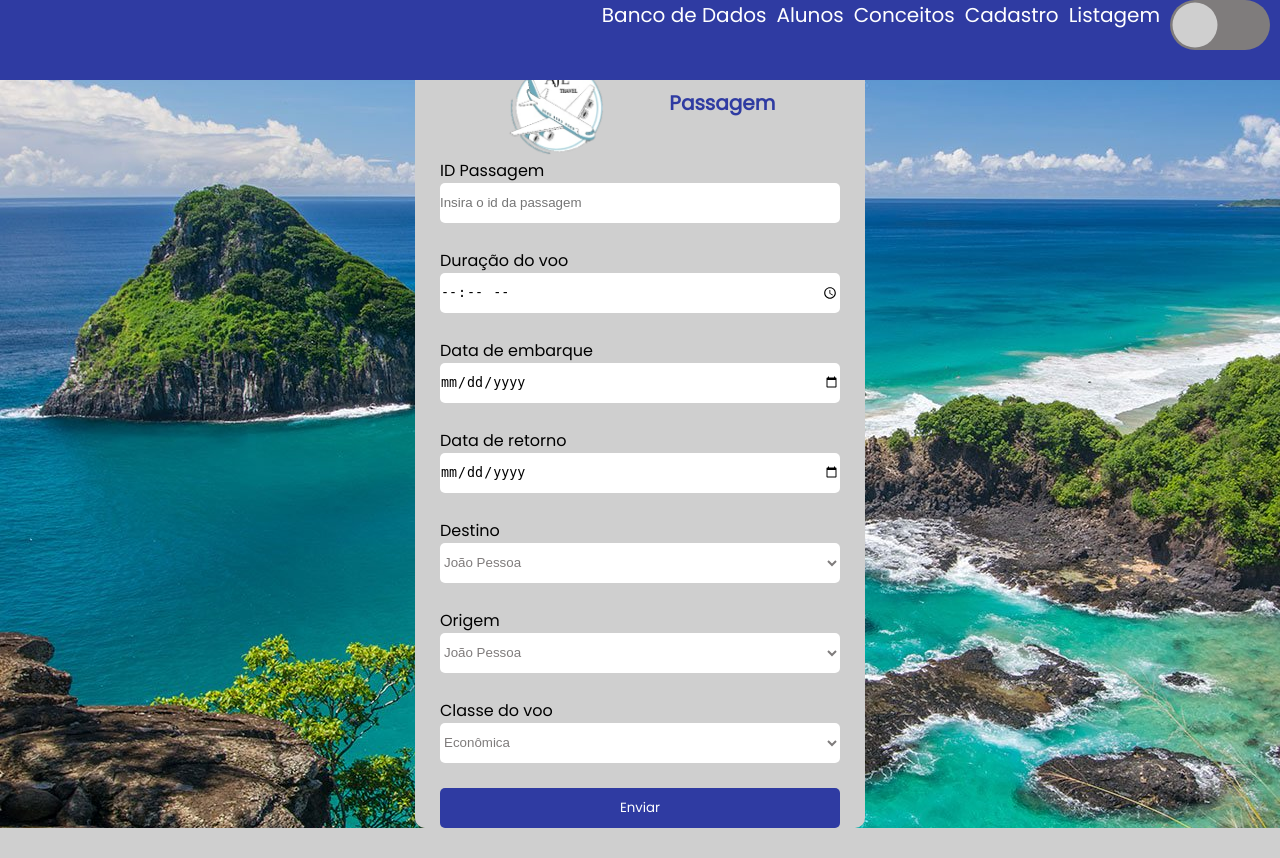
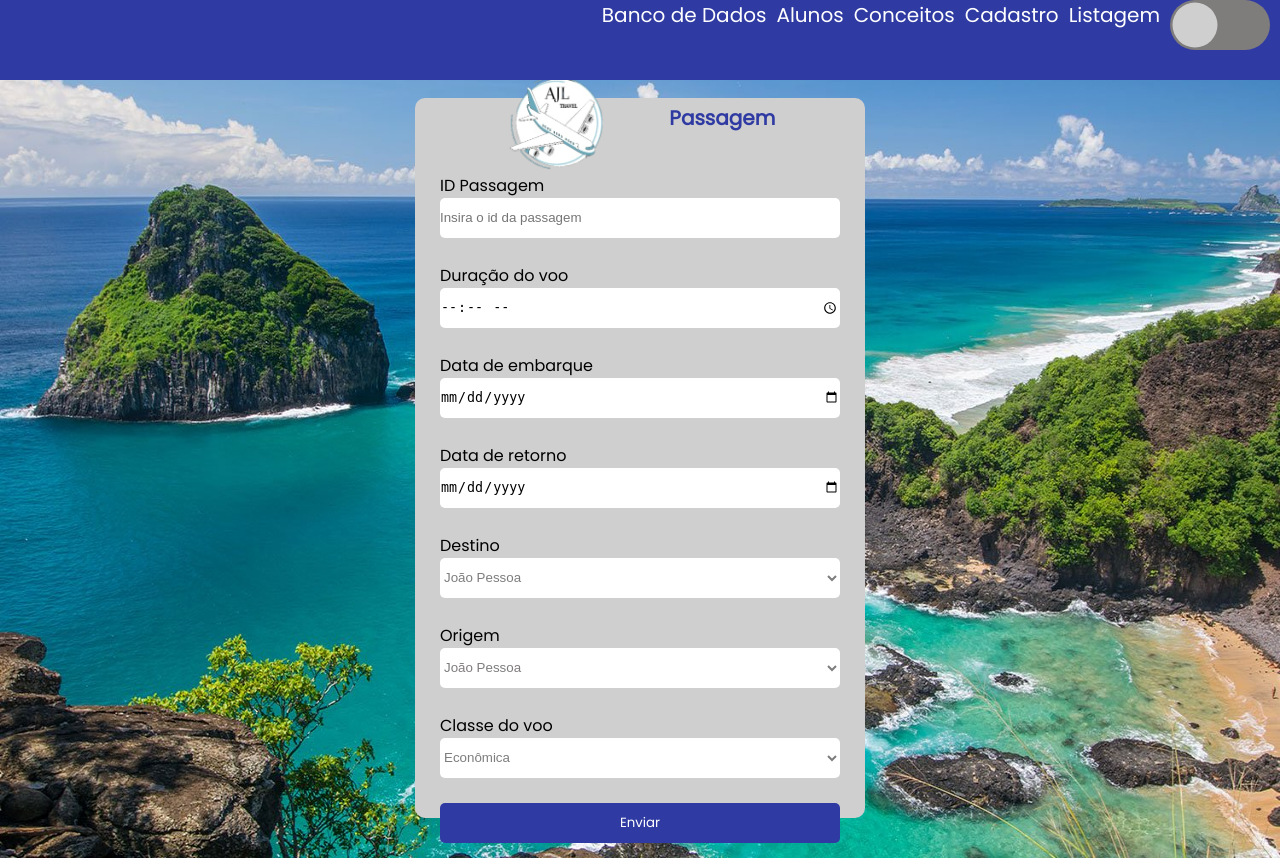
Before and after one commit to defendii/Avalia-o-4-BIm-DW, a Python web app: template flask/templates/passagem.html in a window 1280 px wide. Before the commit the page ends 828 px from the top, so only its background shows below. Run offline with Jinja, Linux system fonts and the light colour scheme; the template is opened without the code that fills it, so the values that code supplies are empty.

Commit message:
arrumando o tamanho das imagens de fundo

```diff
--- a/flask/app.py
+++ b/flask/app.py
@@ -4,7 +4,7 @@ from flask_sqlalchemy import SQLAlchemy
 
 app = Flask(__name__)
 app = Flask(__name__, static_folder='static')
-app.config['SQLALCHEMY_DATABASE_URI'] = 'postgresql://postgres:postgres@localhost/dw2'
+app.config['SQLALCHEMY_DATABASE_URI'] = 'postgresql://postgres:postgres@localhost/postgres'
 db = SQLAlchemy(app)
 
 class Passagem(db.Model):
--- a/flask/arquivo.py
+++ b/flask/arquivo.py
@@ -3,7 +3,7 @@ from sqlalchemy.orm import declarative_base, relationship, sessionmaker
 from sqlalchemy import create_engine
 
 
-engine = create_engine('postgresql://postgres:postgres@localhost:5432/dw2')
+engine = create_engine('postgresql://postgres:postgres@localhost:5432/postgres')
 conn = engine.connect()
 print(engine)
 
--- a/flask/static/style.css
+++ b/flask/static/style.css
@@ -133,6 +133,9 @@ button{
 /* DESKTOP */
 
 
+body{
+    height: 100%;
+}
 
 .desktop{
     width: 100%;
@@ -226,9 +229,10 @@ button{
 
 .container-desktop{
     background-image: url('../static/imagens/nordeste-praias-bonitas.jpg');
+    background-size: 100% 100%;
     display: flex;
     margin-top: 4.5%;
-    height: 100%;
+    height: 100vh;
     width: 100%;
     align-items: center;
     justify-content: center;
```
Also changed, not shown: flask/static/paginicio.css (+6 -2 lines).
